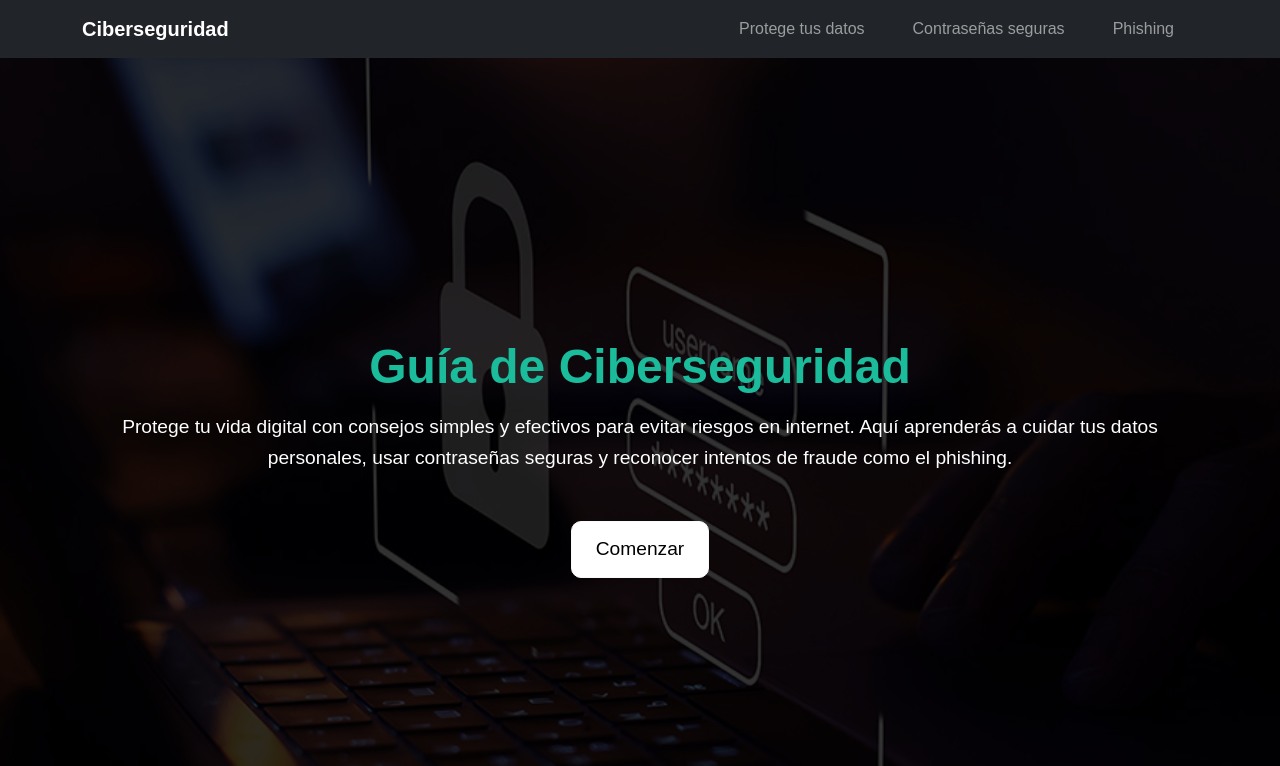
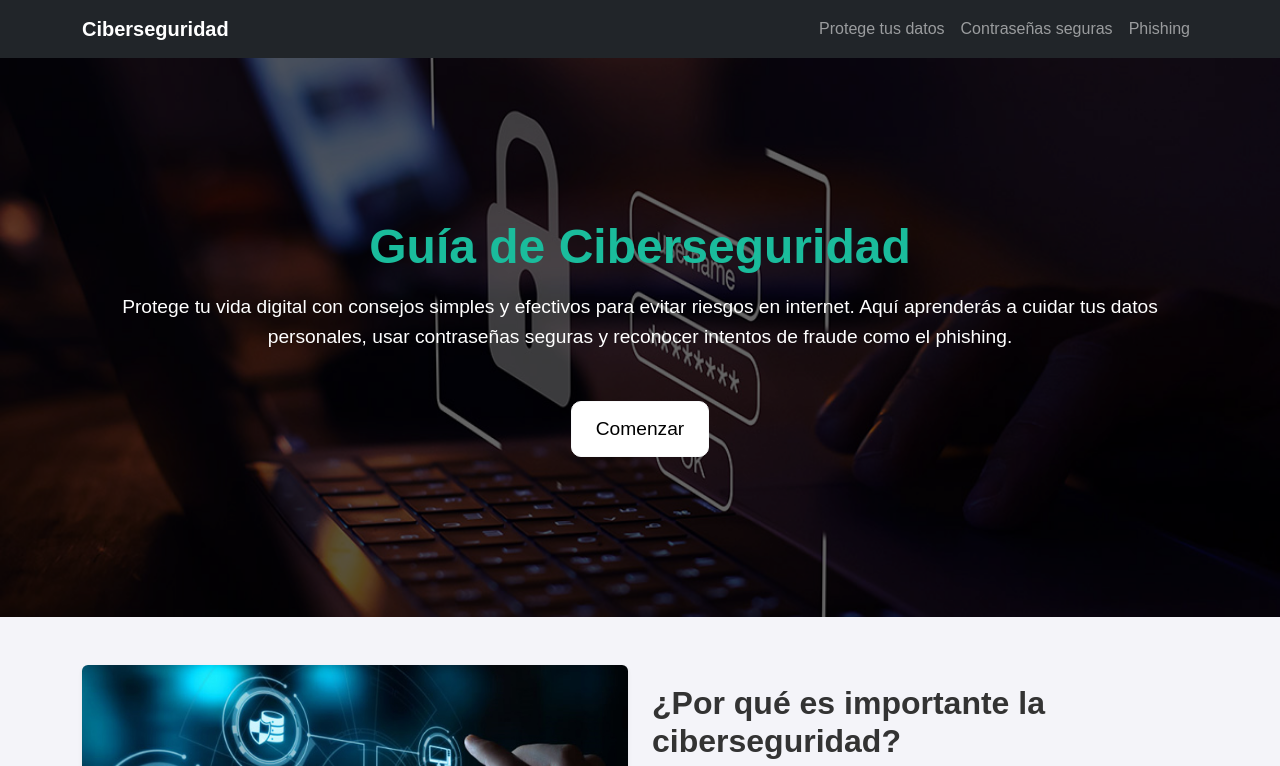
Before and after one commit to zzskrillexzz/cibers_bootstrap, a plain HTML site: page index.html in a window 1280 px wide. Shown: the top 766 px of the page. Drawn offline with nearby package versions, Linux system fonts and the light colour scheme; files that its build step writes are made by us from their sources; files whose address does not match are found by name.

Commit message:
Update style.css
2

```diff
--- a/css/style.css
+++ b/css/style.css
@@ -2,6 +2,11 @@
   margin: 0;
   padding: 0;
   box-sizing: border-box;
+}
+
+html, body {
+  width: 100%;
+  overflow-x: hidden;
 }
 
 body {
@@ -11,66 +16,19 @@ body {
   line-height: 1.6;
 }
 
-nav {
-  background-color: #222;
-  padding: 1rem;
-}
-
-nav ul {
-  display: flex;
-  justify-content: center;
-  list-style: none;
-}
-
-nav ul li {
-  margin: 0 1rem;
-}
-
-nav ul li a {
-  color: #fff;
-  text-decoration: none;
-  font-weight: bold;
-  transition: color 0.3s ease;
-}
-
-nav ul li a:hover {
-  color: #1abc9c;
-}
-
+/* ---------- HERO SECTION ---------- */
 .hero-section {
   position: relative;
-  background: url("../img/ciberseguridad.jpg") no-repeat center center/cover;
-  min-height: 100vh;
+  background: url("../img/ciberseguridad.jpg") center/cover no-repeat;
+  color: #fff;
+  text-align: center;
+  padding: 6rem 1rem;
 }
 
 .hero-section .overlay {
   position: absolute;
-  top: 0;
-  left: 0;
-  width: 100%;
-  height: 100%;
-  background: rgba(0, 0, 0, 0.5);
-}
-
-.hero-section {
-  min-height: 100vh;
-  display: flex;
-  align-items: center;
-  justify-content: center;
-  color: white;
-  text-align: center;
-  position: relative;
-}
-
-.hero-section::before {
-  content: "";
-  position: absolute;
-  top: 0;
-  left: 0;
-  width: 100%;
-  height: 100%;
+  inset: 0;
   background: rgba(0, 0, 0, 0.6);
-
 }
 
 .hero-section .container {
@@ -79,13 +37,13 @@ nav ul li a:hover {
 }
 
 .hero-section h1 {
-  font-size: 3rem;
+  font-size: 2.3rem;
+  color: #1abc9c;
   margin-bottom: 1rem;
-  color: #1abc9c;
 }
 
 .hero-section p {
-  font-size: 1.2rem;
+  font-size: 1rem;
   margin-bottom: 2rem;
 }
 
@@ -105,7 +63,20 @@ nav ul li a:hover {
   transform: scale(1.05);
 }
 
+/* Escala en pantallas grandes */
+@media (min-width: 768px) {
+  .hero-section {
+    padding: 10rem 2rem;
+  }
+  .hero-section h1 {
+    font-size: 3rem;
+  }
+  .hero-section p {
+    font-size: 1.2rem;
+  }
+}
 
+/* ---------- CARDS ---------- */
 .cards-container {
   display: grid;
   grid-template-columns: repeat(auto-fit, minmax(250px, 1fr));
@@ -135,6 +106,7 @@ nav ul li a:hover {
   margin-bottom: 1rem;
 }
 
+/* ---------- FOOTER ---------- */
 footer {
   background-color: #222;
   color: #fff;
```
